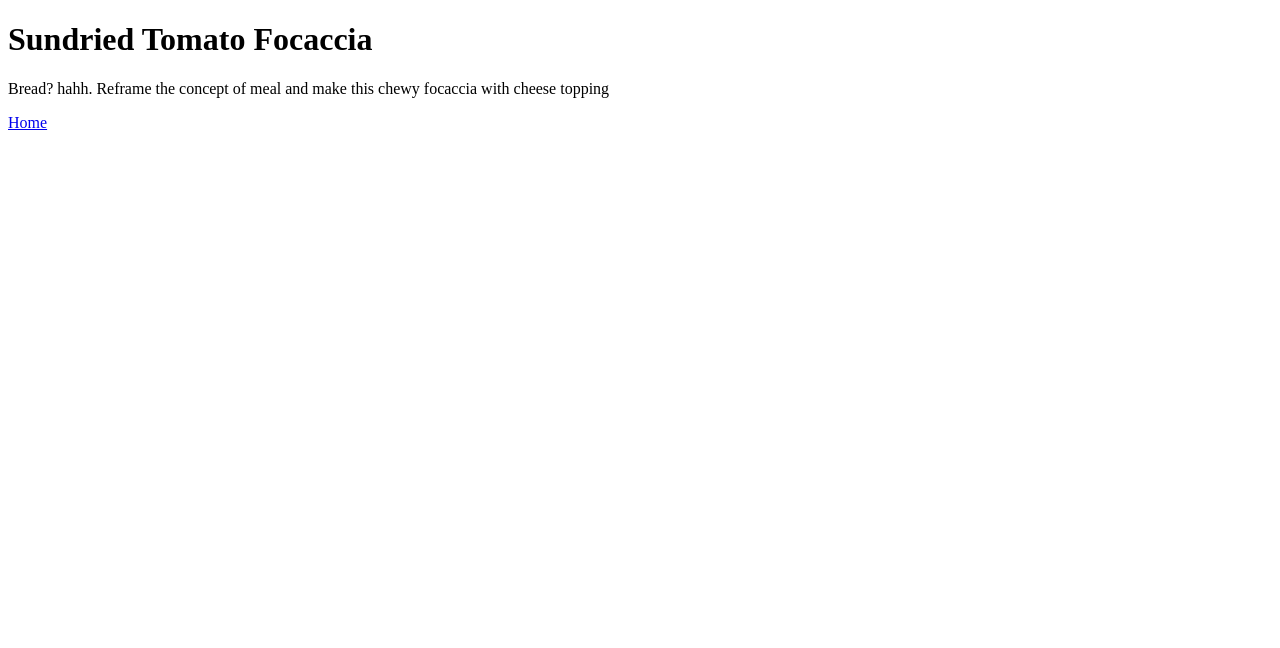
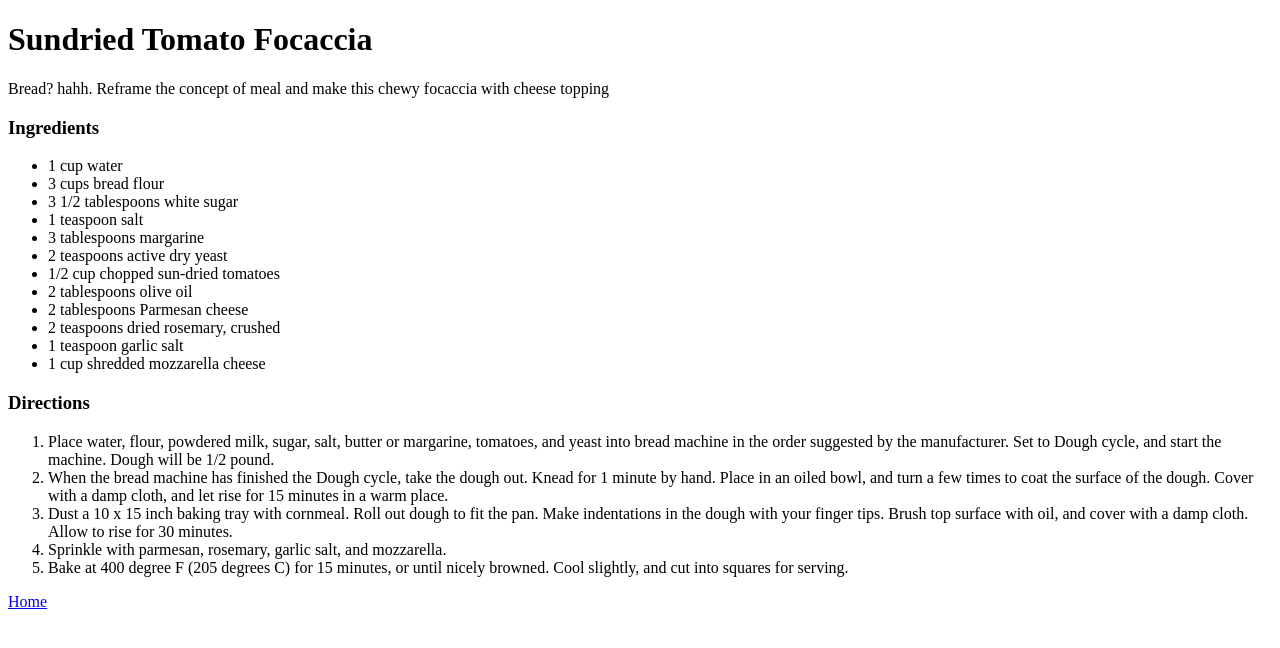
Before and after one commit to iii-dea/odin-recipies, a plain HTML site: page recipes/sundried-tomato-focassia.html in a window 1280 px wide. Drawn offline with Linux system fonts and the light colour scheme.

Commit message:
add ingredients and section lists to document

```diff
--- a/recipes/sundried-tomato-focassia.html
+++ b/recipes/sundried-tomato-focassia.html
@@ -7,7 +7,32 @@
 </head>
 <body>
     <h1>Sundried Tomato Focaccia</h1>
-    <p>Bread? hahh. Reframe the concept of meal and make this chewy focaccia with cheese topping</p>
+      <p>Bread? hahh. Reframe the concept of meal and make this chewy focaccia with cheese topping</p>
+
+   <h3>Ingredients</h3>
+    <ul>
+        <li>1 cup water</li>
+        <li>3 cups bread flour</li>
+        <li>3 1/2 tablespoons white sugar</li>
+        <li>1 teaspoon salt</li>
+        <li>3 tablespoons margarine</li>
+        <li>2 teaspoons active dry yeast</li>
+        <li>1/2 cup chopped sun-dried tomatoes</li>
+        <li>2 tablespoons olive oil</li>
+        <li>2 tablespoons Parmesan cheese</li>
+        <li>2 teaspoons dried rosemary, crushed</li>
+        <li>1 teaspoon garlic salt</li>
+        <li>1 cup shredded mozzarella cheese</li>
+     </ul>
+
+   <h3>Directions</h3>
+     <ol>
+        <li>Place water, flour, powdered milk, sugar, salt, butter or margarine, tomatoes, and yeast into bread machine in the order suggested by the manufacturer. Set to Dough cycle, and start the machine. Dough will be 1/2 pound.</li>
+        <li>When the bread machine has finished the Dough cycle, take the dough out. Knead for 1 minute by hand. Place in an oiled bowl, and turn a few times to coat the surface of the dough. Cover with a damp cloth, and let rise for 15 minutes in a warm place.</li>
+        <li>Dust a 10 x 15 inch baking tray with cornmeal. Roll out dough to fit the pan. Make indentations in the dough with your finger tips. Brush top surface with oil, and cover with a damp cloth. Allow to rise for 30 minutes.</li>
+        <li>Sprinkle with parmesan, rosemary, garlic salt, and mozzarella.</li>
+        <li>Bake at 400 degree F (205 degrees C) for 15 minutes, or until nicely browned. Cool slightly, and cut into squares for serving.</li>
+     </ol>
 
     <a href="../index.html">Home</a>
 </body>
```
